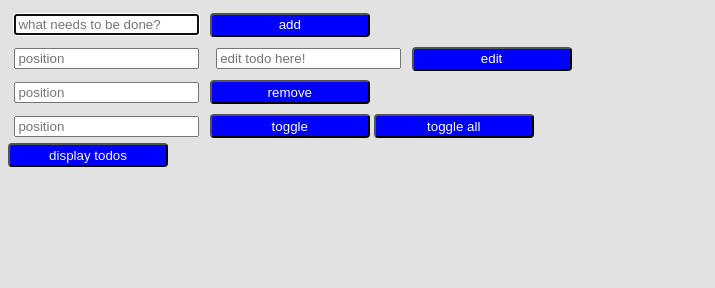
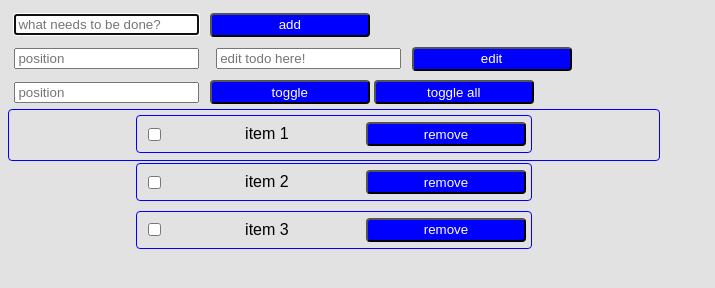
Before and after one commit to goldbug989/javascript, a plain HTML site: page practical-javascript/todoList.html in a window 1280 px wide. Shown: the whole page, without its empty margins (0-715 px from the left). Drawn offline with Linux system fonts and the light colour scheme.

Commit message:
event listeners practical js

```diff
--- a/practical-javascript/main.css
+++ b/practical-javascript/main.css
@@ -4,7 +4,7 @@ html {
 
 p,
 label {
-    font: 2rem 'Fira Sans', sans-serif;
+    font: 1rem 'Fira Sans', sans-serif;
 }
 
 input {
@@ -55,3 +55,15 @@ button {
 ul{
   list-style:none;
 }
+#todo-list-ul{
+  display:flex;
+  flex-flow:column nowrap;
+  width:50vw;
+  justify-content:space-between;
+
+}
+#todo-item{
+  display:flex;
+  flex-flow:row nowrap;
+  justify-content:space-between;
+}
--- a/practical-javascript/script.js
+++ b/practical-javascript/script.js
@@ -6,11 +6,9 @@ var todos = [
 ];
 
 //store dolcument elements
-var btnTodo = document.querySelector('#display-todos-btn');
 var btnToggleAll = document.querySelector('#toggleAll-btn');
 var btnAdd = document.querySelector('#addTodo-btn');
 var btnEdit = document.querySelector('#editTodo-btn');
-var btnRemove = document.querySelector('#removeTodo-btn');
 var addInput = document.querySelector('#new-todo');
 var btnToggle = document.querySelector('#toggleTodo-btn');
 var editPositionInput = document.querySelector('#edit-position-input');
@@ -18,10 +16,12 @@ var editInput = document.querySelector('#edit-todo');
 var deletePositionInput = document.querySelector('#delete-position-input');
 var togglePositionInput = document.querySelector('#toggle-position-input');
 var todoListUl = document.getElementById('todo-list-ul');
+var checkbox = document.querySelector('#toto');
+
+displayTodos();
 
 
 //event listeners
-btnTodo.addEventListener("click",displayTodos);
 
 btnToggleAll.addEventListener("click",toggleAll);
 
@@ -29,9 +29,14 @@ btnAdd.addEventListener("click",add);
 
 btnEdit.addEventListener("click",edit);
 
-btnRemove.addEventListener("click",deleteTodo);
+btnToggle.addEventListener("click",toggleTodo);
 
-btnToggle.addEventListener("click",toggleTodo);
+todoListUl.addEventListener("click",(event) =>{
+  console.log(event.target);
+  let targetElement = event.target;
+  let selector = 'input';
+});
+
 
 
 function displayTodos(){
@@ -41,12 +46,12 @@ function displayTodos(){
   // CLEAR DISPLAY FIRST
   todoListUl.innerHTML = '';
 
-  //CREATE LI FOR EACH TODO IN ARRAY
+  //CREATE HTML LIST ITEM FOR EACH TODO IN ARRAY
   todos.forEach(curr=> {
-    todoListUl.innerHTML += `<li>${curr.todoText}   ${curr.completed}</li>`;
+   todoListUl.innerHTML += `<div id='todo-item'><input type="checkbox"  id = "toto" name="todo"
+    ${curr.completed ? 'checked':''} >
+    <label for="todo">${curr.todoText}</label>  <button id="removeTodo-btn">remove</button></div>`;
    });
-
-
 }
 
 
@@ -60,6 +65,7 @@ function add(){
   //clear input field
   addInput.value = '';
 }
+
 
 function edit(){
   var position = editPositionInput.value;
@@ -76,11 +82,13 @@ function edit(){
 }
 
 
+
 function deleteTodo(){
   todos.splice(deletePositionInput.value,1);
 
   deletePositionInput.value = '';
 }
+
 
 function toggleTodo(){
  var position = togglePositionInput.value;
@@ -88,6 +96,7 @@ function toggleTodo(){
                               todos[position].completed = true;
  togglePositionInput.value = '';
 }
+
 
 function toggleAll(){
   var allCompleted = true;
@@ -107,6 +116,8 @@ function toggleAll(){
     todos.forEach((el) => el.completed = true);
   }
 
+//******************************************************* */
+
   displayTodos();
 
 }
--- a/practical-javascript/todoList.html
+++ b/practical-javascript/todoList.html
@@ -18,21 +18,17 @@
   <input id="edit-todo" placeholder="edit todo here!">
   <button id="editTodo-btn">edit</button><br>
 
-  <input id = "delete-position-input" placeholder="position">
-  <button id="removeTodo-btn">remove</button> <br>
-
   <input id = "toggle-position-input" placeholder="position">
   <button id="toggleTodo-btn">toggle</button>
   <button id="toggleAll-btn">toggle all</button><br>
 
 
-  <button id="display-todos-btn">display todos</button>
 
 
-  <ul id="todo-list-ul">
+  <div id="todo-list-ul">
 
 
-  </ul>
+  </div>
 
   <main id = "todo">
 
```
Also changed, not shown: practical-javascript/requirements.txt (+7 -2 lines).
